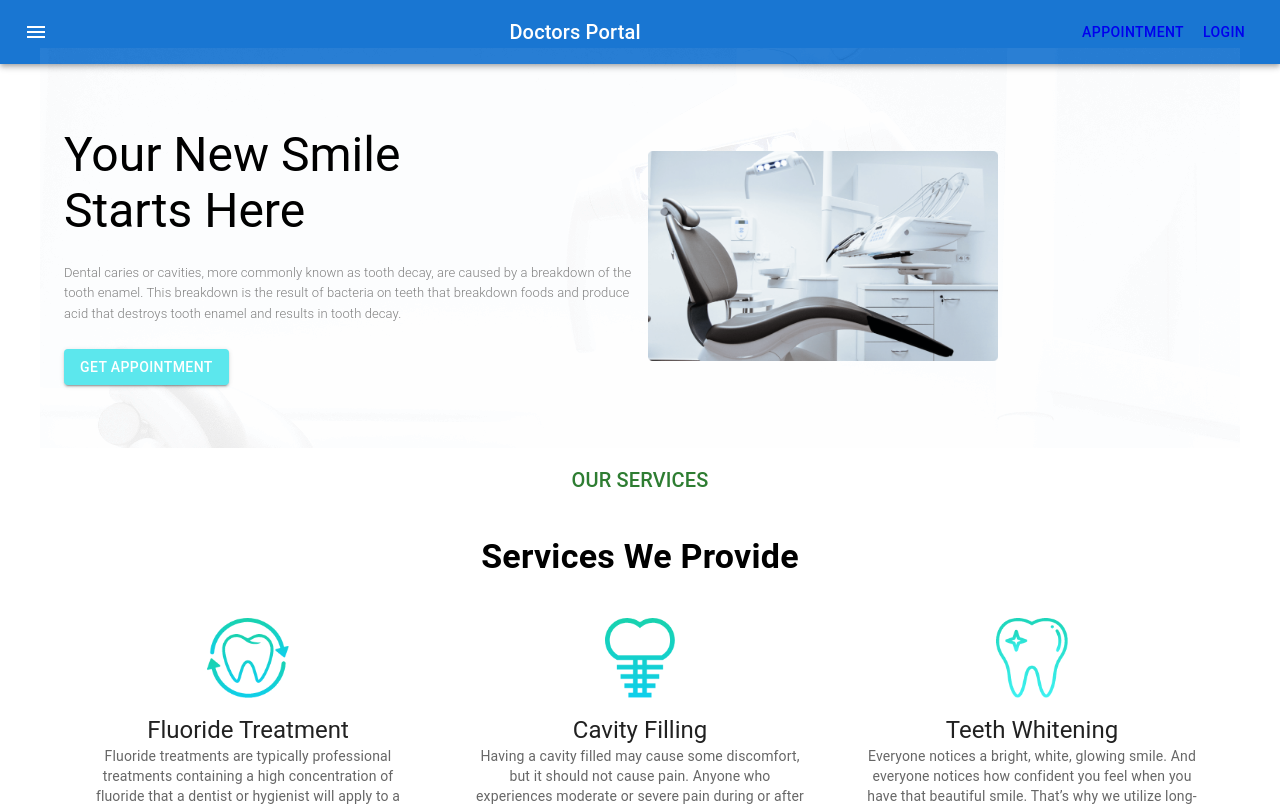
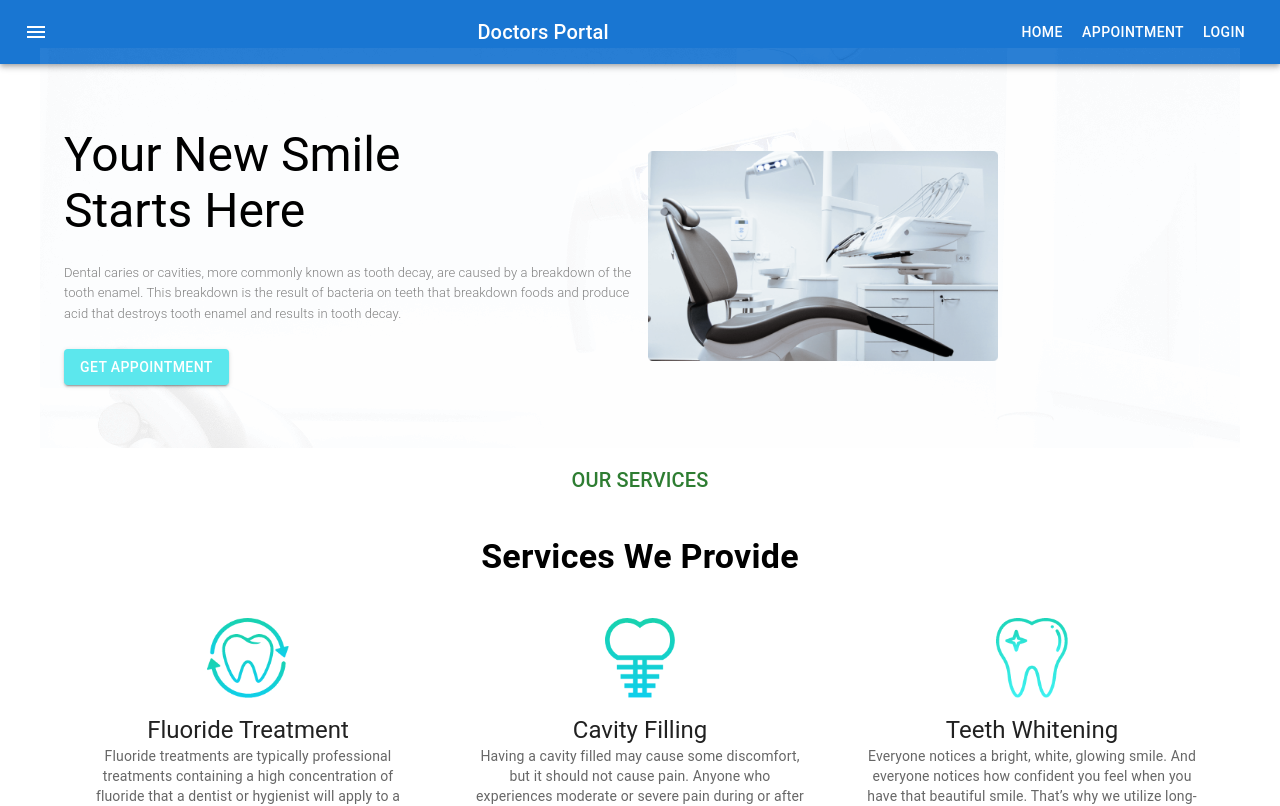
Before and after one commit to FatemaAkter11/doctors-portal-client, a React (Create React App) app: page / in a window 1280 px wide. Shown: the top 806 px of the page. Built offline with nearby package versions, Linux system fonts and the light colour scheme; no server answers; the HTML template or start-up script is replaced by a standard one.

Commit message:
Use Auth hook in the Register page and set Loader

```diff
--- a/package.json
+++ b/package.json
@@ -5,6 +5,8 @@
   "dependencies": {
     "@emotion/react": "^11.5.0",
     "@emotion/styled": "^11.3.0",
+    "@material-ui/core": "^5.0.0-beta.5",
+    "@material-ui/lab": "^5.0.0-alpha.44",
     "@mui/icons-material": "^5.0.5",
     "@mui/lab": "^5.0.0-alpha.53",
     "@mui/material": "^5.0.6",
@@ -42,5 +44,8 @@
       "last 1 firefox version",
       "last 1 safari version"
     ]
+  },
+  "devDependencies": {
+    "babel-plugin-react-require": "^3.1.3"
   }
 }
--- a/src/Pages/Login/Register/Register.js
+++ b/src/Pages/Login/Register/Register.js
@@ -1,25 +1,27 @@
-import { Button, Container, Grid, TextField, Typography } from '@mui/material';
+import { Alert, Button, CircularProgress, Container, Grid, TextField, Typography } from '@mui/material';
 import React, { useState } from 'react';
 import { NavLink } from 'react-router-dom';
+import useAuth from '../../../hooks/useAuth';
 import login from '../../../images/login.png';
 
 const Register = () => {
     const [loginData, setLoginData] = useState({});
 
+    const { user, registerUser, isLoading, authError } = useAuth();
 
     const handleOnChange = e => {
         const field = e.target.name;
         const value = e.target.value;
         const newLoginData = { ...loginData };
         newLoginData[field] = value;
-        // console.log(newLoginData);
         setLoginData(newLoginData);
     }
     const handleLoginSubmit = e => {
         if (loginData.password !== loginData.password2) {
             alert('Your password did not match');
-            return;
+            return
         }
+        registerUser(loginData.email, loginData.password);
         e.preventDefault();
     }
     return (
@@ -27,7 +29,7 @@ const Register = () => {
             <Grid container spacing={2}>
                 <Grid item sx={{ mt: 8 }} xs={12} md={6}>
                     <Typography variant="body1" gutterBottom>Register</Typography>
-                    <form onSubmit={handleLoginSubmit}>
+                    {!isLoading && <form onSubmit={handleLoginSubmit}>
                         <TextField
                             sx={{ width: '75%', m: 1 }}
                             id="standard-basic"
@@ -59,7 +61,10 @@ const Register = () => {
                             to="/login">
                             <Button variant="text">Already Registered? Please Login</Button>
                         </NavLink>
-                    </form>
+                    </form>}
+                    {isLoading && <CircularProgress />}
+                    {user?.email && <Alert severity="success">User Created successfully!</Alert>}
+                    {authError && <Alert severity="error">{authError}</Alert>}
                 </Grid>
                 <Grid item xs={12} md={6}>
                     <img style={{ width: '100%' }} src={login} alt="" />
--- a/src/Pages/Shared/Calendar/Calendar.js
+++ b/src/Pages/Shared/Calendar/Calendar.js
@@ -1,5 +1,5 @@
 import React from 'react';
-import isWeekend from 'date-fns/isWeekend';
+// import isWeekend from 'date-fns/isWeekend';
 import TextField from '@mui/material/TextField';
 import AdapterDateFns from '@mui/lab/AdapterDateFns';
 import LocalizationProvider from '@mui/lab/LocalizationProvider';
--- a/src/Pages/Shared/Navigation/Navigation.js
+++ b/src/Pages/Shared/Navigation/Navigation.js
@@ -7,8 +7,10 @@ import Button from '@mui/material/Button';
 import IconButton from '@mui/material/IconButton';
 import MenuIcon from '@mui/icons-material/Menu';
 import { Link, NavLink } from 'react-router-dom';
+import useAuth from '../../../hooks/useAuth';
 
 const Navigation = () => {
+    const { user, logout } = useAuth();
     return (
         <Box sx={{ flexGrow: 1 }}>
             <AppBar position="static">
@@ -25,8 +27,16 @@ const Navigation = () => {
                     <Typography variant="h6" component="div" sx={{ flexGrow: 1 }}>
                         Doctors Portal
                     </Typography>
-                    <Link to="/appointment"><Button color="inherit">Appointment</Button></Link>
-                    <NavLink to="/login"> <Button color="inherit">Login</Button></NavLink>
+                    <Link style={{ textDecoration: 'none', color: 'white' }} to="/home"><Button color="inherit">Home</Button></Link>
+                    <Link style={{ textDecoration: 'none', color: 'white' }} to="/appointment"><Button color="inherit">Appointment</Button></Link>
+                    {
+                        user?.email ?
+                            <Button onClick={logout} color="inherit">Logout</Button>
+                            :
+                            <NavLink style={{ textDecoration: 'none', color: 'white' }} to="/login">
+                                <Button color="inherit">Login</Button>
+                            </NavLink>
+                    }
 
                 </Toolbar>
             </AppBar>
--- a/src/hooks/useFirebase.js
+++ b/src/hooks/useFirebase.js
@@ -9,20 +9,21 @@ initializeFirebase();
 
 const useFirebase = () => {
     const [user, setUser] = useState({});
+    const [isLoading, setIsLoading] = useState(true);
 
     const auth = getAuth();
+
     const registerUser = (email, password) => {
+        setIsLoading(true);
         createUserWithEmailAndPassword(auth, email, password)
             .then((userCredential) => {
-                // Signed in
-                const user = userCredential.user;
-                // ...
+                // setAuthError('');
             })
             .catch((error) => {
-                const errorCode = error.code;
-                const errorMessage = error.message;
-                // ..
-            });
+                // setAuthError(error.message);
+                console.log(error);
+            })
+            .finally(() => setIsLoading(false));
     }
 
     const loginUser = (email, password, location, history) => {
@@ -36,7 +37,7 @@ const useFirebase = () => {
             .catch((error) => {
                 // setAuthError(error.message);
             })
-        // .finally(() => setIsLoading(false));
+            .finally(() => setIsLoading(false));
     }
 
     // observer user state
@@ -47,21 +48,24 @@ const useFirebase = () => {
             } else {
                 setUser({})
             }
-            // setIsLoading(false);
+            setIsLoading(false);
         });
         return () => unsubscribed;
     }, [])
 
     const logout = () => {
+        setIsLoading(true);
         signOut(auth).then(() => {
             // Sign-out successful.
         }).catch((error) => {
             // An error happened.
-        });
+        })
+            .finally(() => setIsLoading(false));
     }
 
     return {
         user,
+        isLoading,
         registerUser,
         loginUser,
         logout,
```
Also changed, not shown: 1 other file (tests, documents, lock files or other folders).
